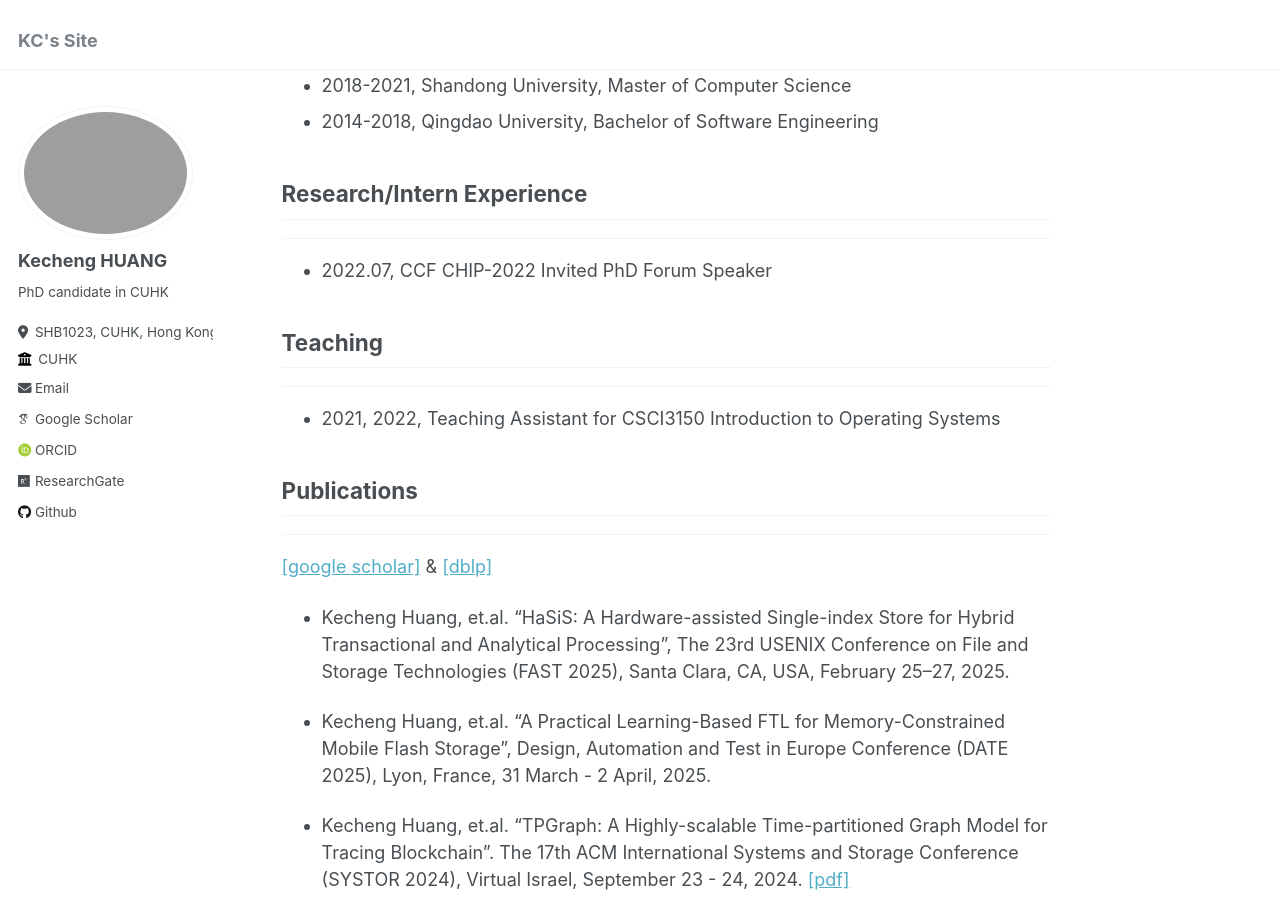
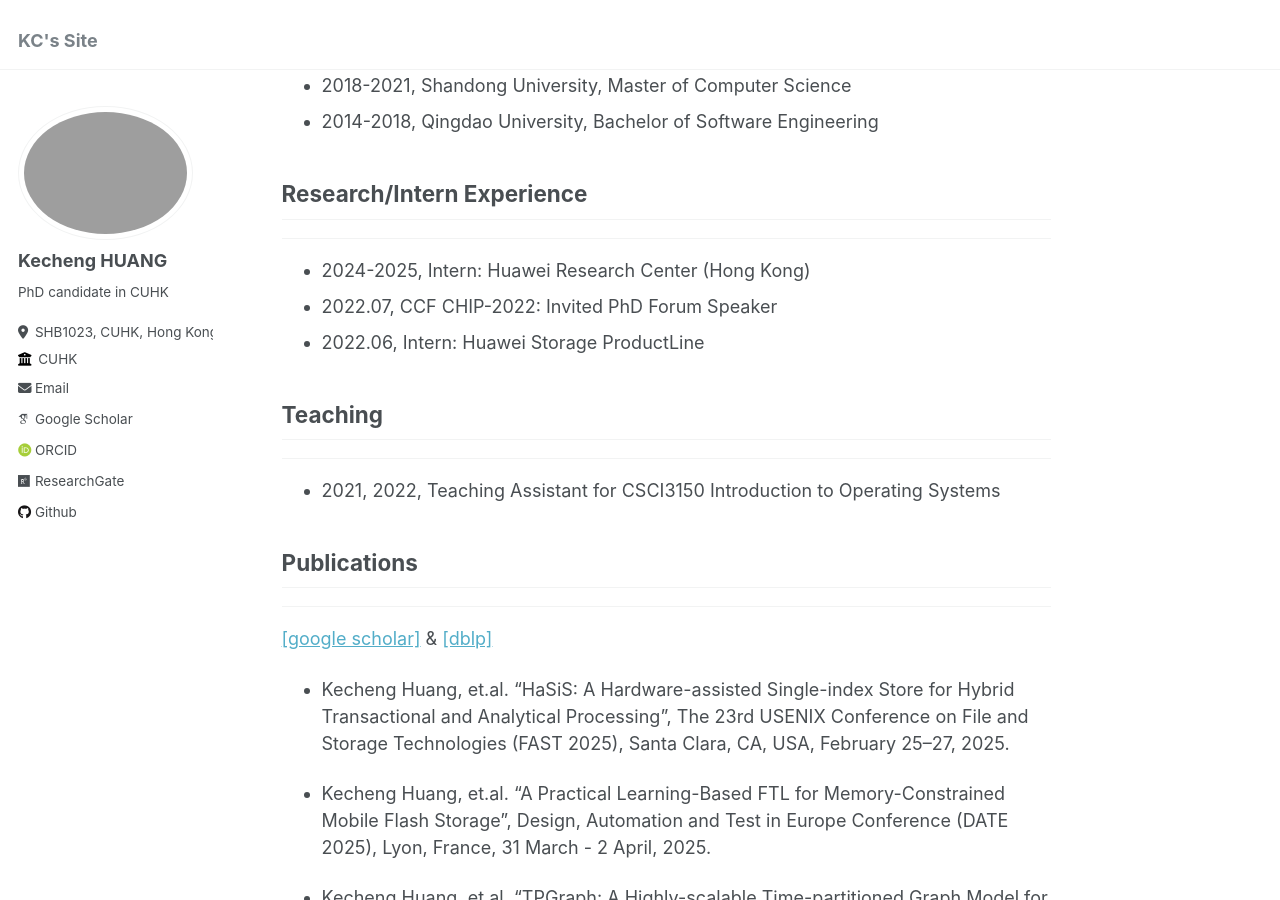
Before and after one commit to ericaloha/ericaloha.github.io, a Jekyll site: the page built from _pages/about.md, in a window 1280 px wide and 900 px high, scrolled down 314 px. Built offline with Jekyll 4.4.1, drawn with Linux system fonts in a browser that asks for light colours; some web fonts are replaced.

Commit message:
Update about.md

```diff
--- a/_pages/about.md
+++ b/_pages/about.md
@@ -19,8 +19,9 @@ I am Kecheng HUANG (黄克成), a fourth-year Ph.D. candidate at the Chinese Uni
 ## Research/Intern Experience
 
 ---
-
-- 2022.07,         CCF CHIP-2022  Invited PhD Forum Speaker
+- 2024-2025,       Intern: Huawei Research Center (Hong Kong)
+- 2022.07,         CCF CHIP-2022: Invited PhD Forum Speaker
+- 2022.06,         Intern: Huawei Storage ProductLine
 
 ## Teaching
 
```
